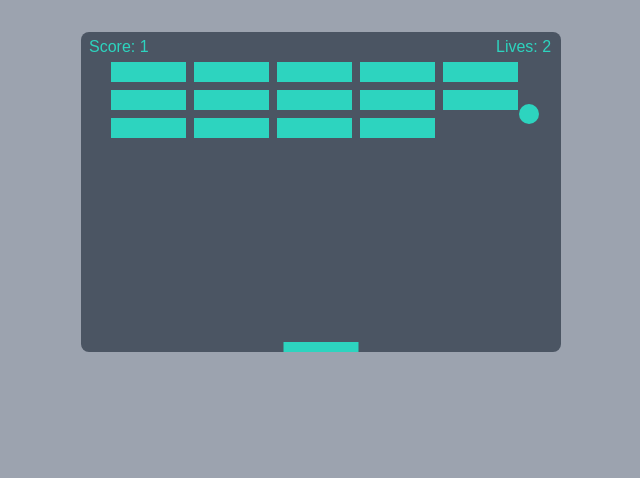
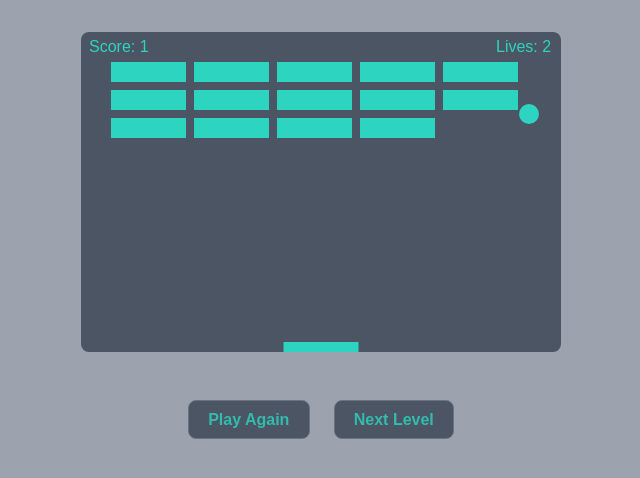
Before and after one commit to fm-anderson/breakout-js, a plain HTML site: page index.html in a window 1280 px wide. Shown: the whole page, without its empty margins (319-959 px from the left). Drawn offline with Linux system fonts and the light colour scheme.

Commit message:
feat: buttons

```diff
--- a/index.html
+++ b/index.html
@@ -13,7 +13,11 @@
   <body class="page">
     <canvas class="canvas" id="canvas" width="480" height="320"></canvas>
 
-    <p class="caption"></p>
+    <section class="action">
+      <p class="action__caption"></p>
+      <button class="action__button" id="play-again">Play Again</button>
+      <button class="action__button" id="next-level">Next Level</button>
+    </section>
 
     <script src="index.js"></script>
   </body>
--- a/index.js
+++ b/index.js
@@ -1,6 +1,9 @@
 const canvas = document.querySelector('#canvas');
 const ctx = canvas.getContext('2d');
-const caption = document.querySelector('.caption');
+const caption = document.querySelector('.action__caption');
+const buttons = document.querySelectorAll('.action__button');
+const playAgain = document.querySelector('#play-again');
+const nextLevel = document.querySelector('#next-level');
 
 // ball
 const ballRadius = 10;
--- a/styles/style.css
+++ b/styles/style.css
@@ -19,7 +19,7 @@
   border-radius: 0.5rem;
 }
 
-.caption {
+.action__caption {
   color: #4b5563;
   text-align: center;
   font-weight: 700;
@@ -27,3 +27,23 @@
   font-family: Arial, Helvetica, sans-serif;
   margin-top: 3rem;
 }
+
+.action__button {
+  /* display: none; */
+  background-color: #4b5563;
+  border: 1px solid #6b7280;
+  border-radius: 0.5rem;
+  color: rgba(45, 212, 191, 0.8);
+  font-size: 16px;
+  font-weight: 600;
+  padding: 0.6rem 1.2rem;
+  text-align: center;
+  cursor: pointer;
+  margin: 0 10px;
+}
+
+.action__button:hover {
+  background-color: rgba(45, 212, 191, 0.8);
+  border: 1px solid #5eead4;
+  color: #4b5563;
+}
```
